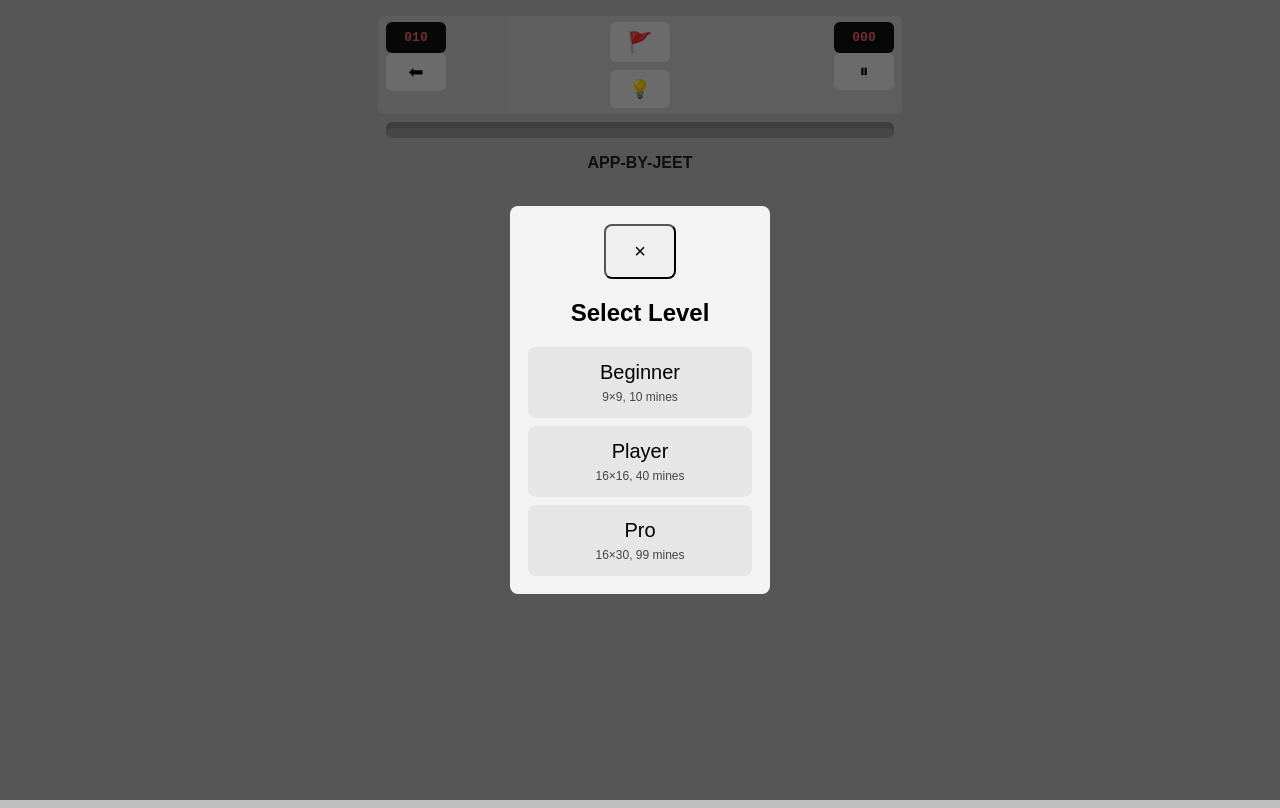
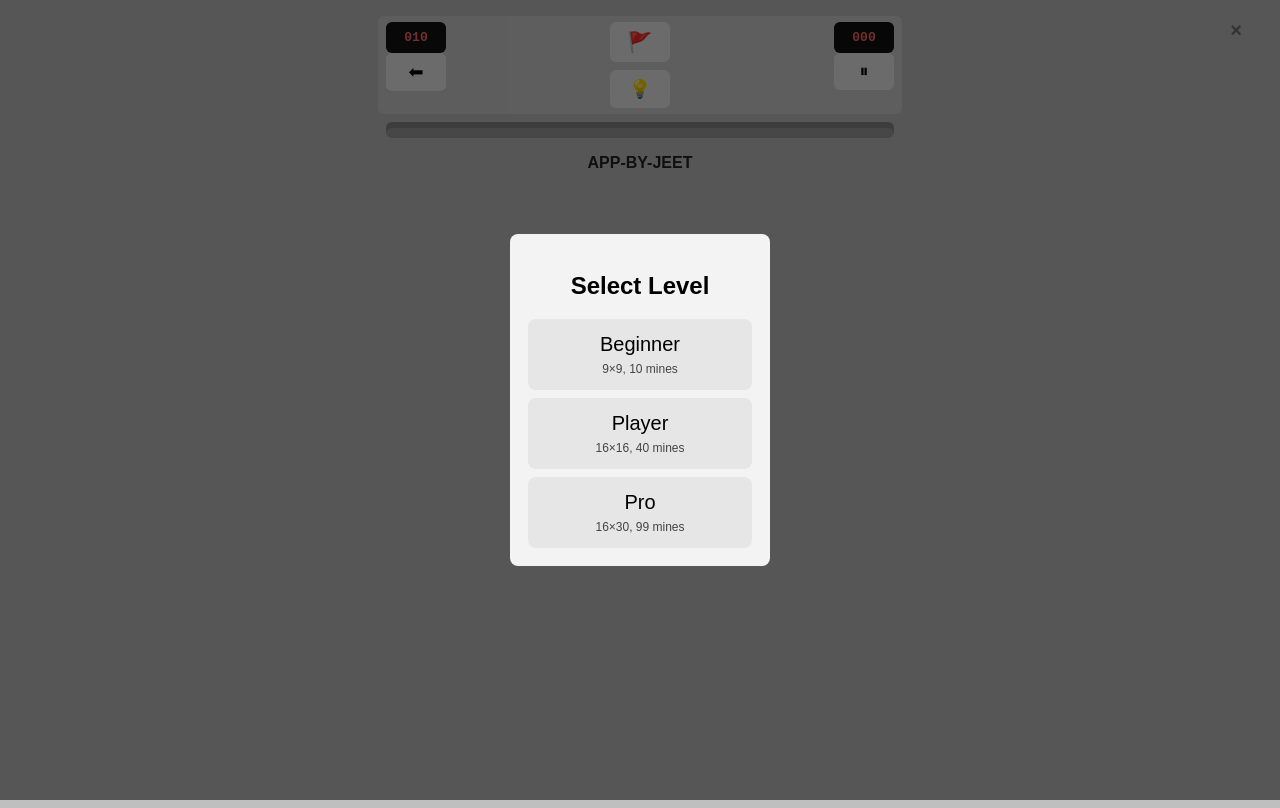
Before and after one commit to jeetumanchanda/minesweeper, a plain HTML site: page index.html in a window 1280 px wide. Drawn offline with Linux system fonts and the light colour scheme.

Commit message:
Update styles.css

```diff
--- a/styles.css
+++ b/styles.css
@@ -173,6 +173,24 @@ main {
   cursor: pointer;
 }
 
+.overlay-close {
+  position: absolute;
+  top: 6px;
+  right: 10px;
+  background: transparent;
+  border: none;
+  font-size: 24px;
+  cursor: pointer;
+  color: #333;
+  font-weight: bold;
+  line-height: 1;
+  transition: color 0.2s;
+}
+
+.overlay-close:hover {
+  color: #2b6eff;
+}
+
 /* Footer */
 .credits {
   margin-top: 8px;
```
